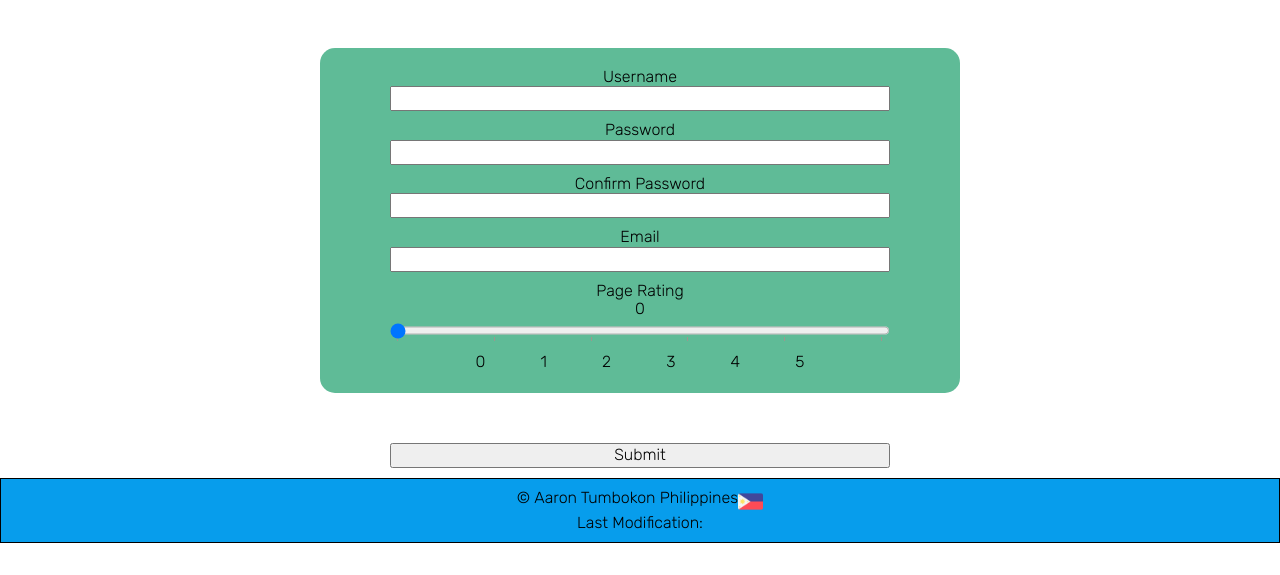
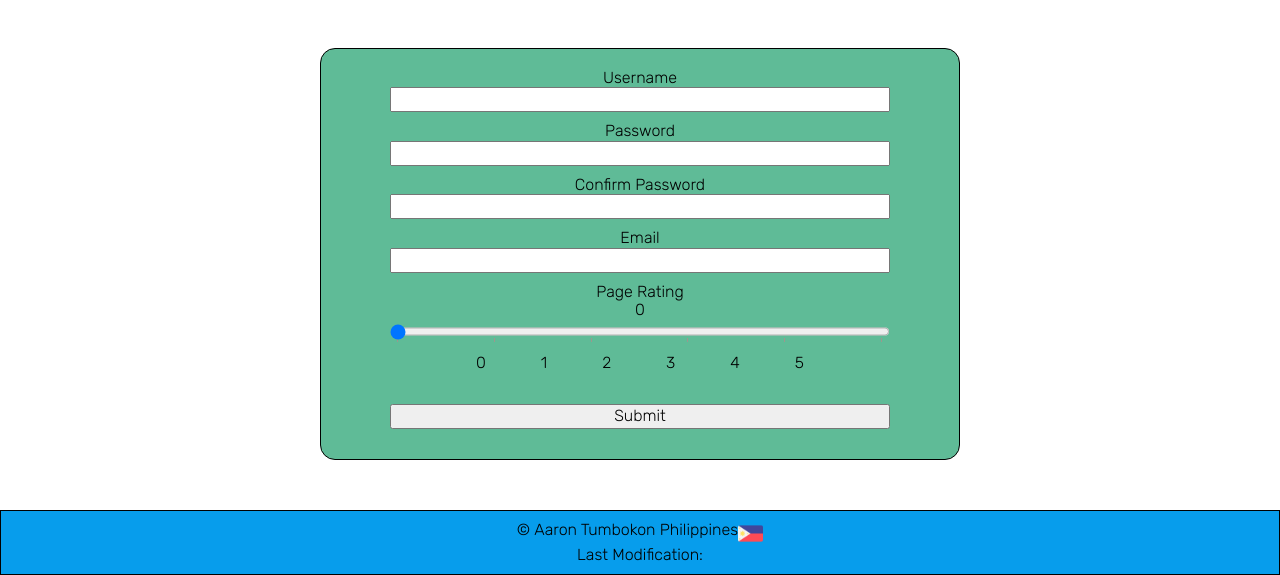
Before and after one commit to aj-et/wdd230, a plain HTML site: page form.html in a window 1280 px wide. Shown: the part 330-905 px from the top of the page. Before the commit the page ends 873 px from the top, so only its background shows below. Drawn offline with nearby package versions, Linux system fonts and the light colour scheme.

Commit message:
added a p tag in button and some design improvements

```diff
--- a/form.html
+++ b/form.html
@@ -4,13 +4,13 @@
     <meta charset="UTF-8">
     <meta http-equiv="X-UA-Compatible" content="IE=edge">
     <meta name="viewport" content="width=device-width, initial-scale=1.0">
-    <meta name="description" content="WDD 230 - Web Frontend Development">
+    <meta name="description" content="Survey Form">
     <meta name="author" content="Aaron Tumbokon">
     <meta property="og:type" content="course assignment portal">
     <meta property="og:title" content="Survey Form">
     <meta property="og:image" content="https://github.com/aj-et/wdd230/blob/master/images/OGimg.png?raw=true">
     <meta property="og:url" content="https://aj-et.github.io/wdd230/">
-    <title>Aaron Tumbokon - WDD 230 - Web Frontend Development</title>
+    <title>Survey Form</title>
     <link rel="icon" type="image/x-icon" href="./favicon.ico?">
     <link rel="stylesheet" href="./styles/base.css">
     <link rel="stylesheet" href="./styles/larger.css">
@@ -66,10 +66,7 @@
                         <option value="5">5</option>
                     </datalist>
                 </div>
-                </div>
-
-
-                <button id="btnSubmit" type="submit">Submit</button>
+                <button id="btnSubmit" type="submit"><p>Submit</p></button>
             </form>
         </div>
     </main>
--- a/styles/form.css
+++ b/styles/form.css
@@ -32,10 +32,8 @@
     width: 50%;
     background-color: var(--color-5);
     border-radius: 15px;
-}
 
-.stars {
-    padding-bottom: 30px;
+    border: 1px solid black;
 }
 
 input, button {
@@ -70,6 +68,7 @@ input[type="radio"] {
 #rangevalue-container {
     display: flex;
     justify-content: center;
+    padding-bottom: 30px;
 }
 
 #rangevalues {
```
Lines whose indentation alone changed are shown as unchanged.
